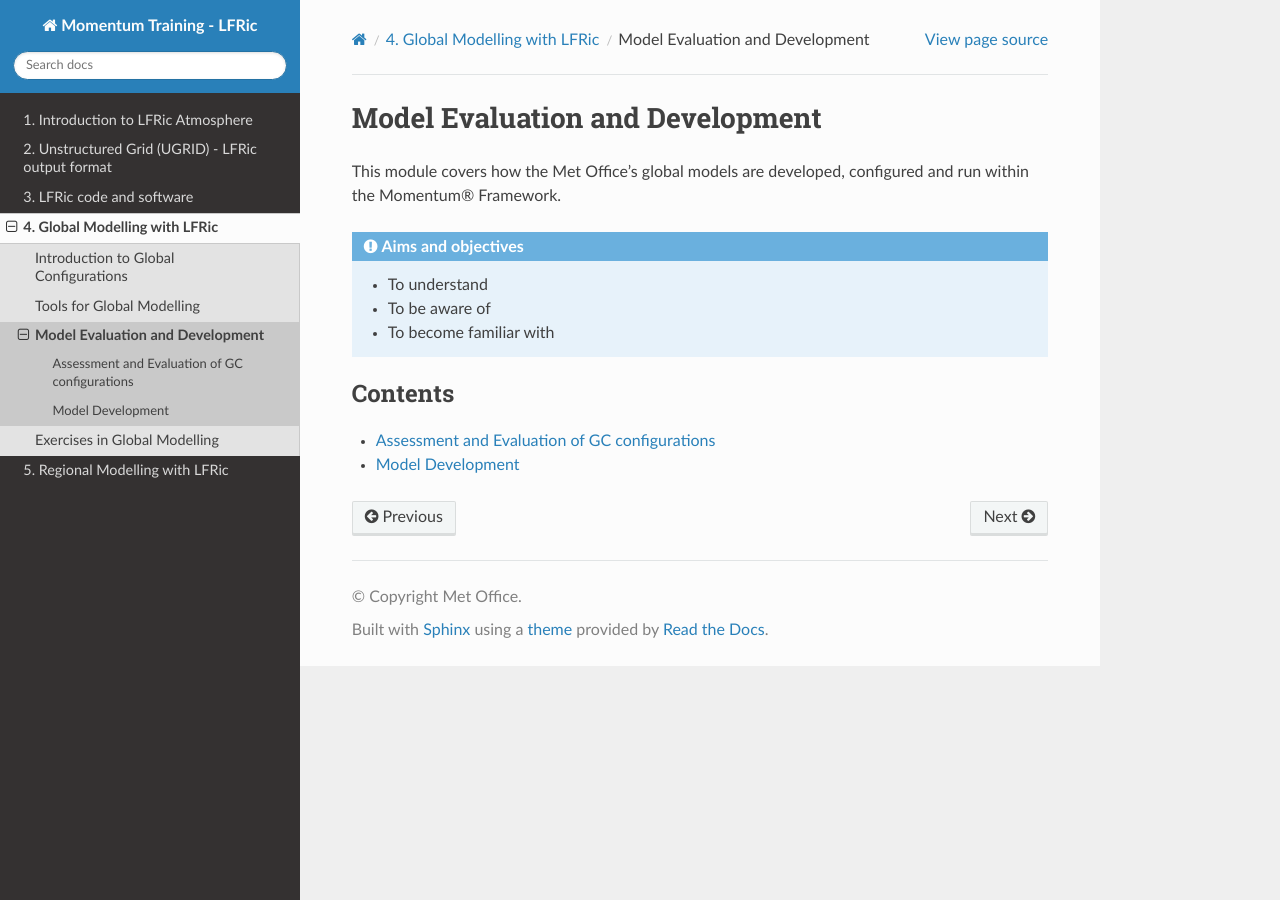
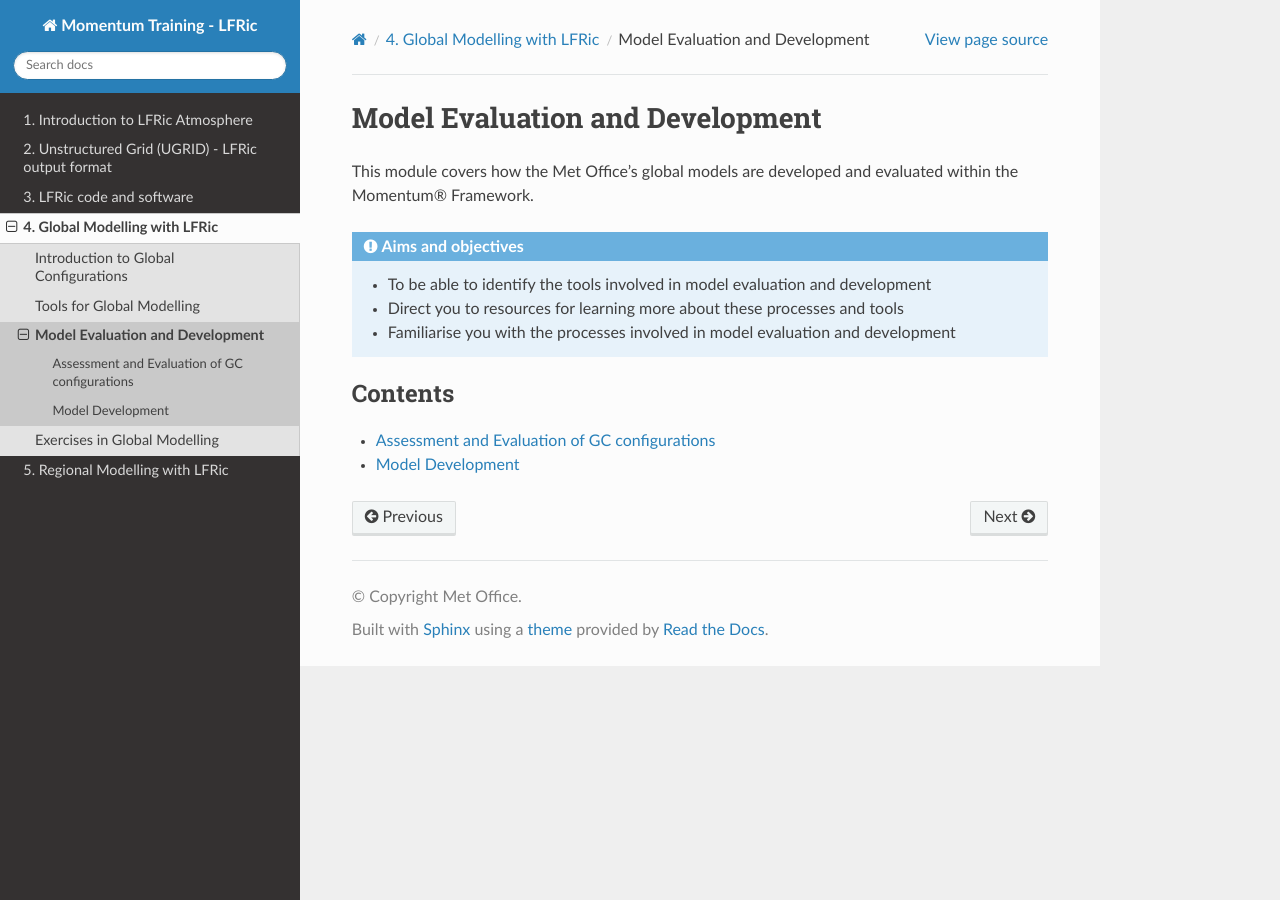
Before and after one commit to MetOffice/LFRic-Atmosphere-Training, a Sphinx documentation site: the page built from source/gc_science_configs/med/index.rst, in a window 1280 px wide. Built offline with Sphinx 7.4.7 and the Read the Docs theme 3.1.0, drawn with Linux system fonts in a browser that asks for light colours.

Commit message:
Edit the  index.rst

```diff
--- a/source/gc_science_configs/med/index.rst
+++ b/source/gc_science_configs/med/index.rst
@@ -2,13 +2,13 @@
 Model Evaluation and Development
 ********************************
 
-This module covers how the Met Office's global models are developed, configured and run within the Momentum® Framework.
+This module covers how the Met Office's global models are developed and evaluated within the Momentum® Framework.
 
 .. admonition:: Aims and objectives
 
-   * To understand
-   * To be aware of
-   * To become familiar with
+   * To be able to identify the tools involved in model evaluation and development
+   * Direct you to resources for learning more about these processes and tools
+   * Familiarise you with the processes involved in model evaluation and development
 
 .. toctree::
    :maxdepth: 1
--- a/source/gc_science_configs/tools/index.rst
+++ b/source/gc_science_configs/tools/index.rst
@@ -8,9 +8,9 @@ Met Office science configurations are built on **Rose** and **Cylc (“Silk”)*
 
 .. admonition:: Aims and objectives
 
-   * To understand
-   * To be aware of
-   * To become familiar with
+   * To be able to identify the tools used to manage and run Momentum science configurations
+   * Direct you to resources for learning more about these tools
+   * Familiarise you with the tools and processes used to manage and run Momentum science configurations
 
 .. toctree::
    :maxdepth: 1
```
